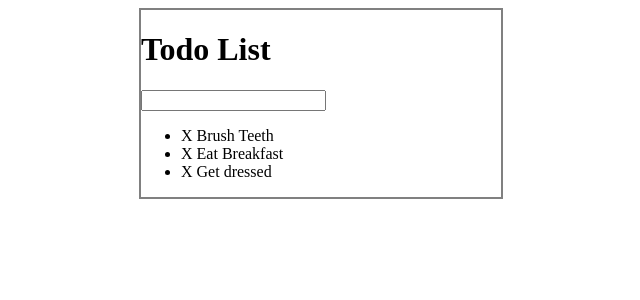
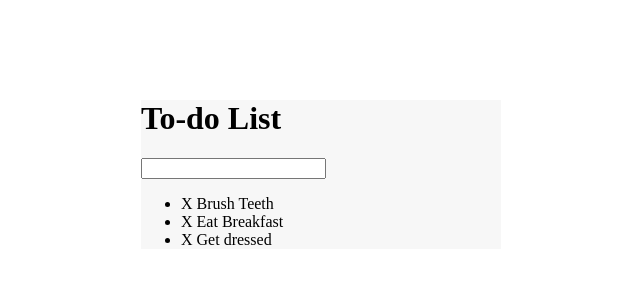
Before and after one commit to allenscheng/jQueryTodoApp, a PHP site: page /todoApp.html in a window 1280 px wide. Shown: the top 300 px of the page, without its empty margins (319-959 px from the left). Run offline with PHP 8.4, Linux system fonts and the light colour scheme.

Commit message:
added styling to center the todo list

```diff
--- a/assets/css/todoApp.css
+++ b/assets/css/todoApp.css
@@ -1,7 +1,8 @@
 #container {
-  border: 2px solid gray;
   width: 360px;
-  margin: 0 auto; //this centers the div on the webpage
+  margin: 100px auto; //100px, gives the top and bottom margin, auto centers the div on the webpage
+  box-shadow: 0 0 3px rgba(0, 0, 0, 0.1);
+  background: #f7f7f7;
 }
 
 .completed {
--- a/todoApp.html
+++ b/todoApp.html
@@ -3,12 +3,12 @@
 <head>
   <script type="text/javascript" src="assets/js/lib/jquery-3.3.1.min.js"></script>
   <link rel="stylesheet" type="text/css" href="assets/css/todoApp.css">
+  <link href="https://fonts.googleapis.com/css?family=Roboto" rel="stylesheet">
   <title></title>
 </head>
 <body>
   <div id="container">
-
-    <h1>Todo List</h1>
+    <h1>To-do List</h1>
     <input type="text" name="">
     <ul>
       <li><span>X</span> Brush Teeth</li>
```
